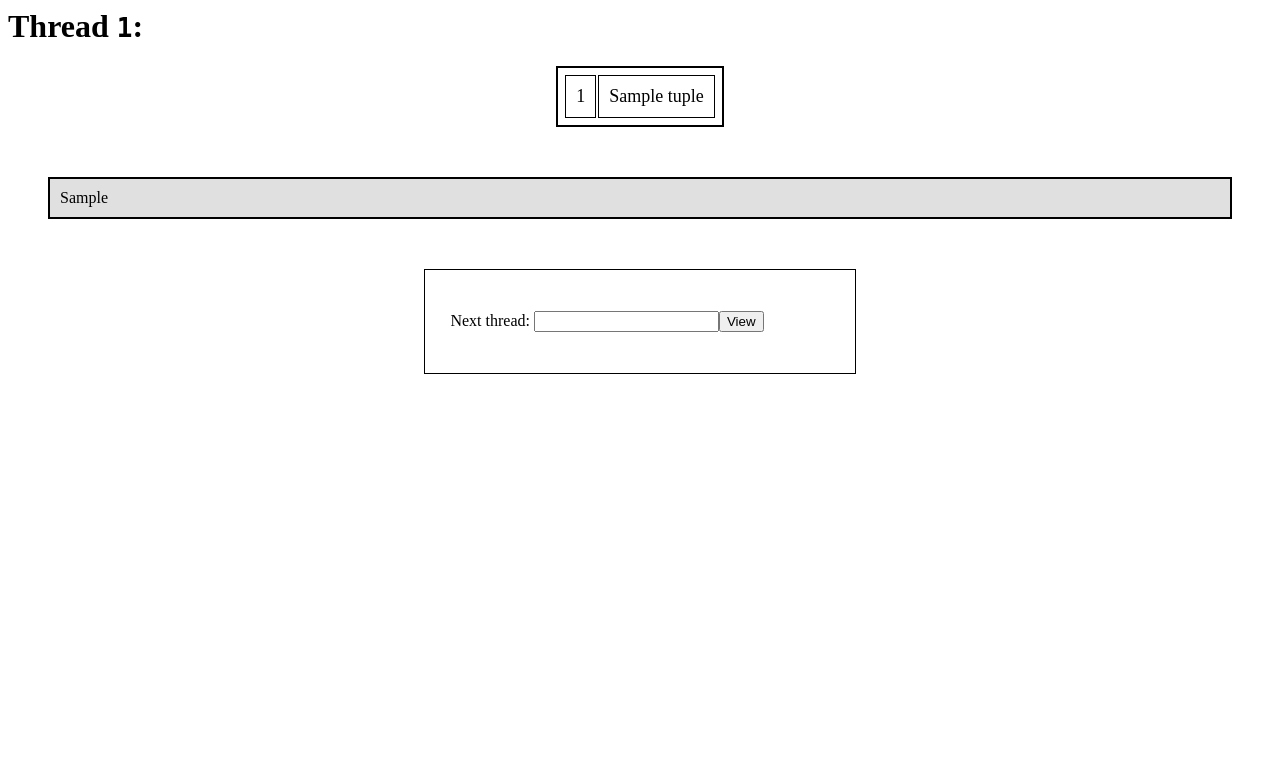
After one commit to TromboneDavies/PolarOps, a Python web app: template minions/minions/templates/view.html in a window 1280 px wide. The commit adds this page. Shown: the top 783 px of the page. Run offline with Jinja, Linux system fonts and the light colour scheme; the template is opened without the code that fills it: most values are stand-ins (such as "Sample title", 1, 10 or a date in 2020).

Commit message:
Add view page.

```diff
--- a/minions/minions/static/style.css
+++ b/minions/minions/static/style.css
@@ -24,3 +24,17 @@ div.choice {
 label.question {
     padding-bottom:24px;
 }
+
+table#ratings {
+    font-size:large;
+    margin-left:auto;
+    margin-right:auto;
+    padding:5px;
+    border:solid 2px;
+    margin-bottom:50px;
+}
+
+table#ratings td {
+    border:solid 1px;
+    padding:10px;
+}
--- /dev/null
+++ b/minions/minions/templates/view.html
@@ -0,0 +1,21 @@
+
+<html>
+<head>
+    <title>Minions recap</title>
+    <link rel="stylesheet" href="{{ url_for('static', filename='style.css') }}" />
+</head>
+<body>
+<h1>Thread <tt>{{cid}}</tt>:</h1>
+<table id=ratings >
+{% for tuple in ratings %}
+<tr><td>{{tuple[0]}}</td><td>{{tuple[1]}}</td></tr>
+{% endfor %}
+</table>
+<div id="thread">
+    {{ thread_to_view }}
+</div>
+<form action="{{ url_for('view') }}" method=POST >
+<p>Next thread: <input name="comment_id" /><input type="submit" value="View" /></p>
+</form>
+</body>
+</html>
```
Also changed, not shown: minions/minions/routes.py (+30 -0 lines).
